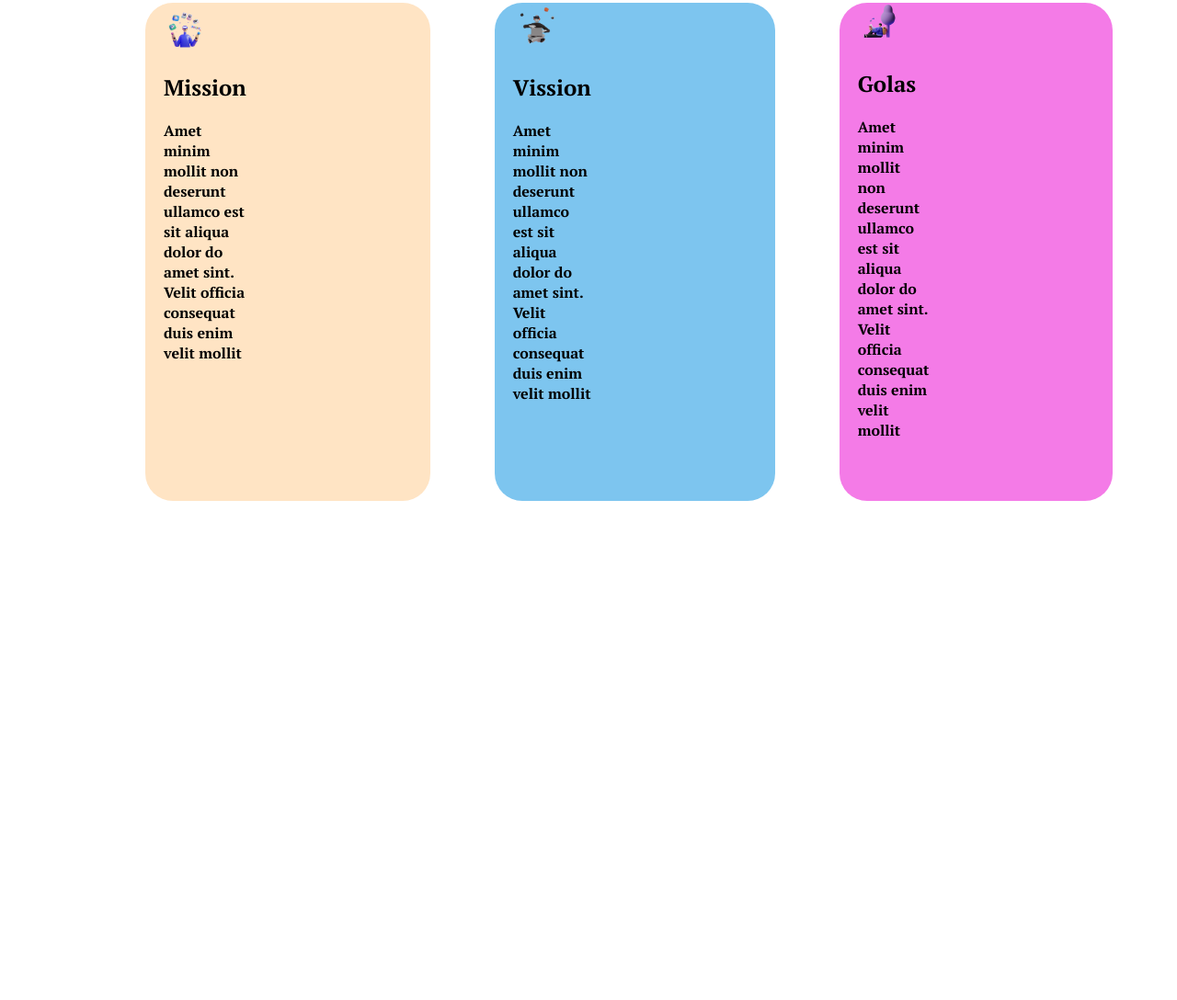
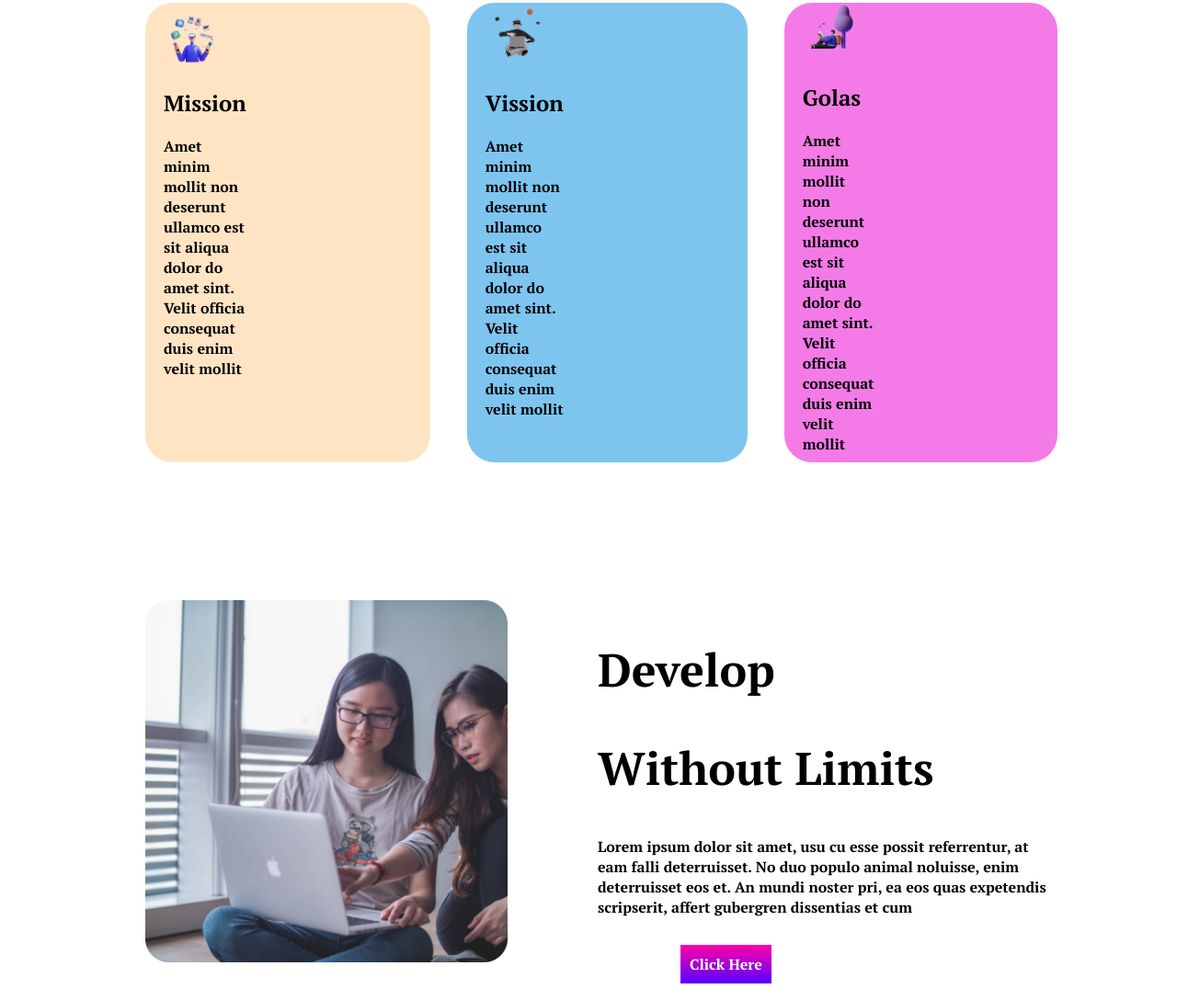
Before and after one commit to rhratul7/Mission, a plain HTML site: page index.html in a window 1280 px wide. Shown: the part 926-2014 px from the top of the page at 92% size. Before the commit the page ends 1529 px from the top, so only its background shows below. Drawn offline with Linux system fonts and the light colour scheme; a web font is replaced by a local one.

Commit message:
almostdone

```diff
--- a/index.html
+++ b/index.html
@@ -68,6 +68,24 @@
 
 
     </section>
+    <section class="section1">
+        <div class="div3">
+            <img src="coding.png" alt="">
+
+        </div>
+        <div class="div3">
+            <h2>Develop</h2>
+            <h2>Without Limits</h2>
+            <p>Lorem ipsum dolor sit amet, usu cu esse possit referrentur, at eam falli
+                deterruisset. No duo populo animal noluisse, enim deterruisset eos et. An
+                mundi noster pri, ea eos quas expetendis scripserit, affert gubergren
+                dissentias et cum</p>
+            <div class="div5batton"> <a class="batton" target="_blank"
+                    href="https://www.youtube.com/playlist?list=PLhNEMdP16GuxiQROPVhjo2zNY2Dr5Ucv4">Click
+                    Here</a>
+            </div>
+        </div>
+    </section>
 
 
 </body>
--- a/style.css
+++ b/style.css
@@ -12,6 +12,7 @@ h1 {
     display: flex;
     margin-left: 150px;
     margin-top: 100px;
+    margin-right: 130px;
 }
 
 
@@ -26,10 +27,11 @@ h1 {
 
 
 .div1 {
-    width: 50%;
+    width: 70%;
 
 
 }
+
 
 .div2 {
     padding-right: 200px;
@@ -37,9 +39,20 @@ h1 {
 
     padding-left: 20px;
     padding-bottom: 50px;
-    margin-right: 70px;
+    margin-right: 40px;
     margin-bottom: 50px;
+    height: 450px;
 }
+
+.div3 {
+    width: 50%;
+}
+
+.div3 h2 {
+    font-size: 50px;
+
+}
+
 
 .div1 img {
     width: 75%;
@@ -48,8 +61,12 @@ h1 {
 }
 
 .div2 img {
-    width: 60%;
+    width: 80%;
 
+}
+
+.div3 img {
+    width: 80%;
 }
 
 
@@ -65,6 +82,12 @@ body {
     color: white;
     padding: 10px;
     text-decoration: none;
+}
+
+.div5batton {
+    margin-top: 20px;
+    padding: 20PX;
+
 }
 
 #m123 {
```
Also changed, not shown: coding.png (added).
